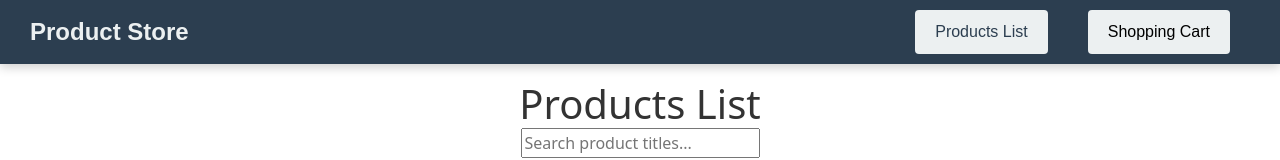
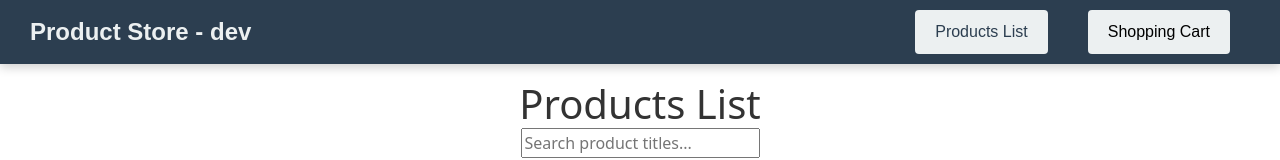
Before and after one commit to leuti/product-store, an Angular app: page / in a window 1280 px wide. Shown: the top 160 px of the page. Built offline with nearby package versions, Linux system fonts and the light colour scheme; no server answers.

Commit message:
Showing env in UI

```diff
--- a/src/app/nav-bar/nav-bar.component.html
+++ b/src/app/nav-bar/nav-bar.component.html
@@ -1,5 +1,5 @@
 <div class="navigation">
-  <div class="header">Product Store</div>
+  <div class="header">Product Store - {{ envName }}</div>
   <div class="centered-buttons">
     <button class="nav-button" routerLink="/">Products List</button>
     <br />
--- a/src/app/nav-bar/nav-bar.component.ts
+++ b/src/app/nav-bar/nav-bar.component.ts
@@ -6,6 +6,7 @@ import { Subscription } from 'rxjs';
 // internal services & models
 import { UserService } from '../services/user.service';
 import { ShoppingCartService } from '../services/shopping-cart.service';
+import { environment } from '../../environments/environment';
 
 @Component({
   selector: 'app-nav-bar',
@@ -17,6 +18,7 @@ export class NavBarComponent implements OnInit, OnDestroy {
   cartCount: number = 0;
   private subscription: Subscription = new Subscription();
   private cartSubscription: Subscription = new Subscription();
+  envName = environment.envName;
 
   constructor(
     private userService: UserService,
--- a/src/environments/environment.prod.ts
+++ b/src/environments/environment.prod.ts
@@ -2,4 +2,5 @@
 export const environment = {
   production: false,
   apiBaseUrl: 'http://shop1-env.eba-dcmw5bnw.eu-central-1.elasticbeanstalk.com',
+  envName: 'prod',
 };
--- a/src/environments/environment.ts
+++ b/src/environments/environment.ts
@@ -2,4 +2,5 @@
 export const environment = {
   production: false,
   apiBaseUrl: 'http://shop1-env.eba-dcmw5bnw.eu-central-1.elasticbeanstalk.com',
+  envName: 'dev',
 };
```
Also changed, not shown: .circleci/config.yml.
